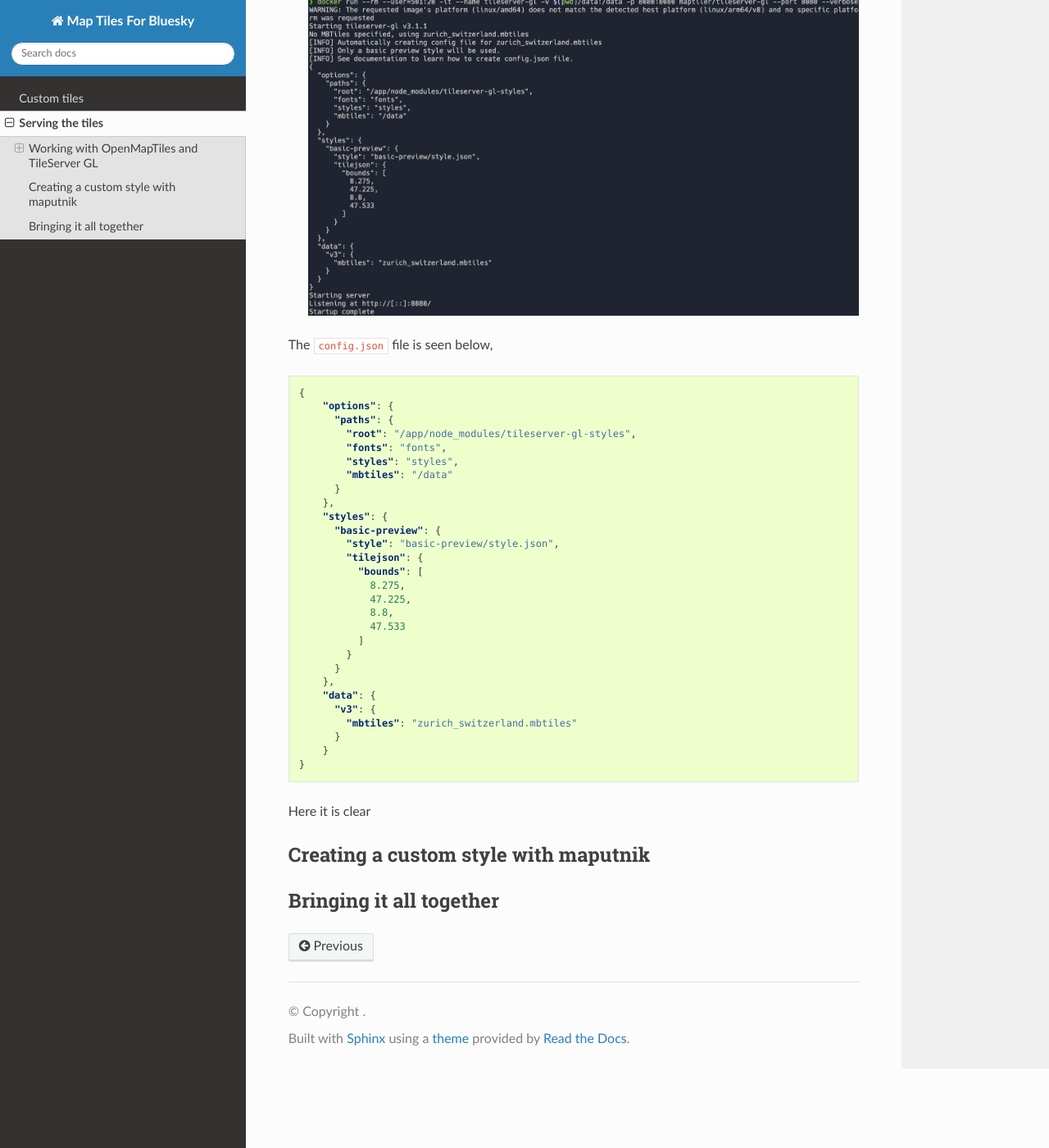
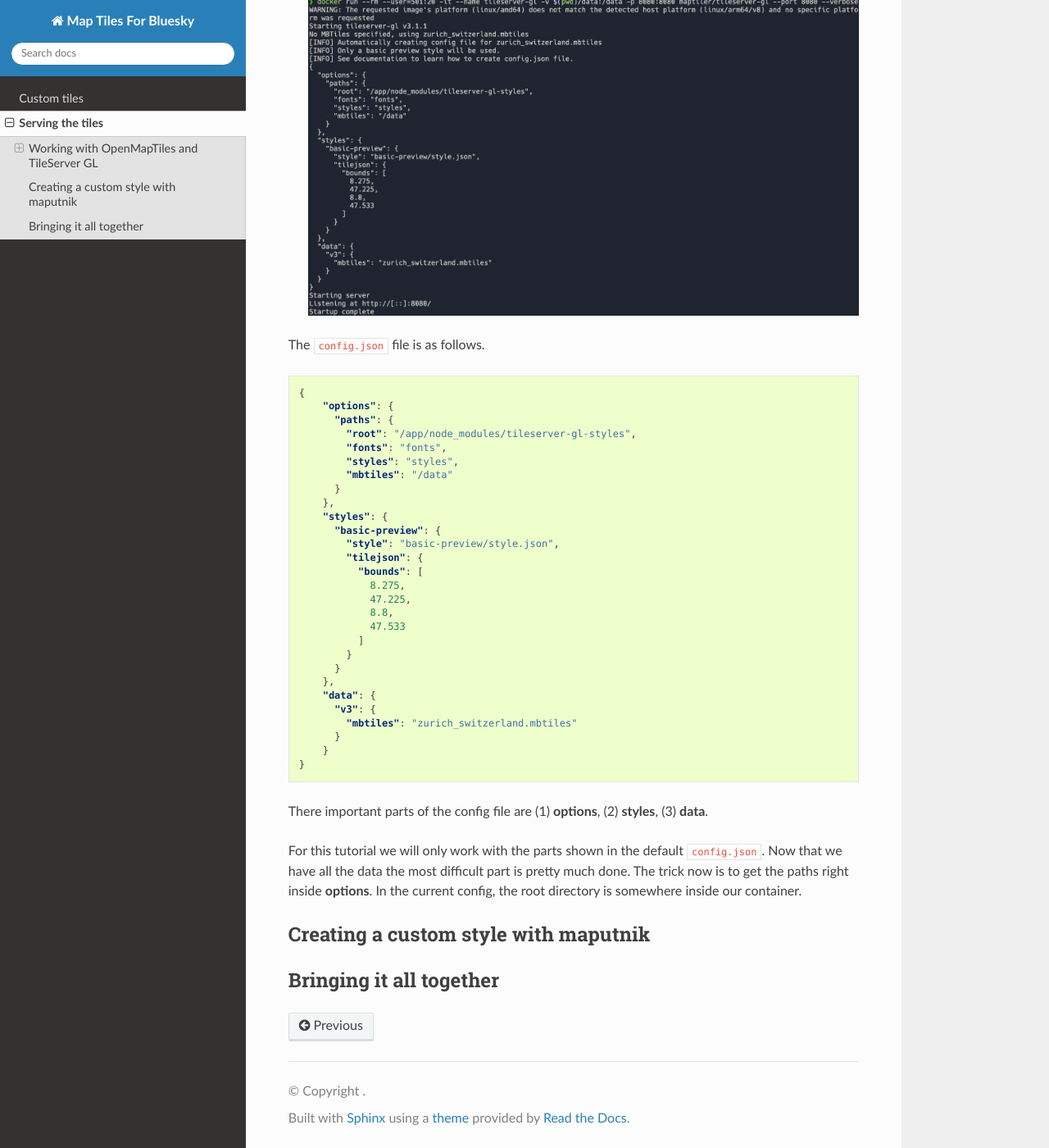
Before and after one commit to Metropolis-2/bluesky-maptiles-docs, a Sphinx documentation site: the page built from docs/source/server.rst, in a window 1280 px wide and 1400 px high, scrolled down 2448 px. Shown: the whole window at 82% size. Built offline with Sphinx 7.4.7 and the Read the Docs theme 2.0.0, drawn with Linux system fonts in a browser that asks for light colours.

```diff
--- a/docs/source/server.rst
+++ b/docs/source/server.rst
@@ -60,12 +60,17 @@
  .. image:: ../images/config.png
    :width: 900
 
-The :code:`config.json` file is seen below,
+The :code:`config.json` file is as follows.
 
 .. literalinclude:: ../configs/default_config.json
   :language: JSON
 
-Here it is clear
+There important parts of the config file are (1) **options**, (2) **styles**, (3) **data**.
+
+For this tutorial we will only work with the parts shown in the default :code:`config.json`.
+Now that we have all the data the most difficult part is pretty much done. The trick now
+is to get the paths right inside **options**. In the current config, the root directory is somewhere inside our container.
+
 
 Creating a custom style with maputnik
 --------------------------------------
```
